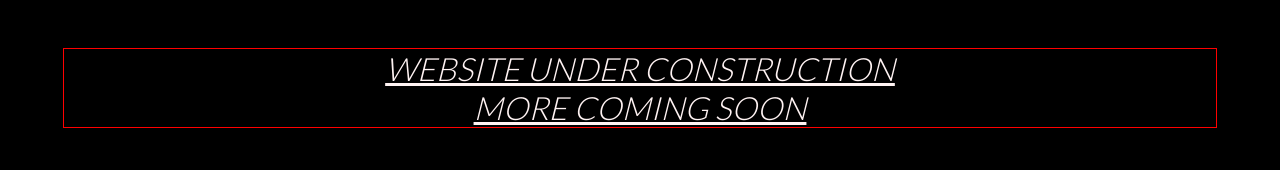
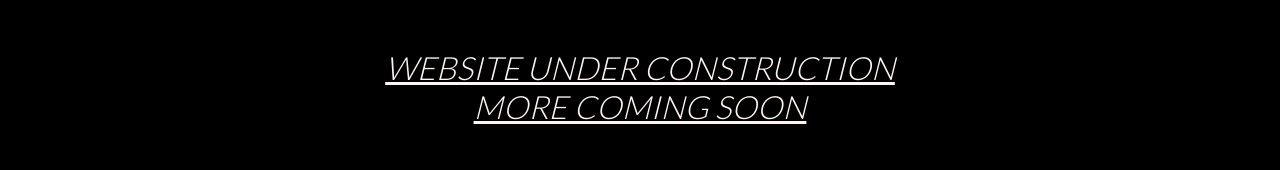
Before and after one commit to chuefengv/yayovang, a Next.js app: page / in a window 1280 px wide. Shown: the part 657-827 px from the top of the page. Built offline with nearby package versions, Linux system fonts and the light colour scheme.

Commit message:
removed border arond text

```diff
--- a/src/app/globals.css
+++ b/src/app/globals.css
@@ -134,7 +134,6 @@ a {
   font-size: 2em;
   font-style: italic;
   margin: 20px 0 20px 0;
-  border: solid red 1px;
   width: 90%;
 }
 .footer .under-construciton p {
--- a/src/app/globals.scss
+++ b/src/app/globals.scss
@@ -136,7 +136,6 @@ a{
         font-size: 2em;
         font-style: italic;
         margin: 20px 0 20px 0;
-        border: solid red 1px;
         width: 90%;
         p{
             text-decoration: underline;
```
Also changed, not shown: 1 other file (tests, documents, lock files or other folders).
